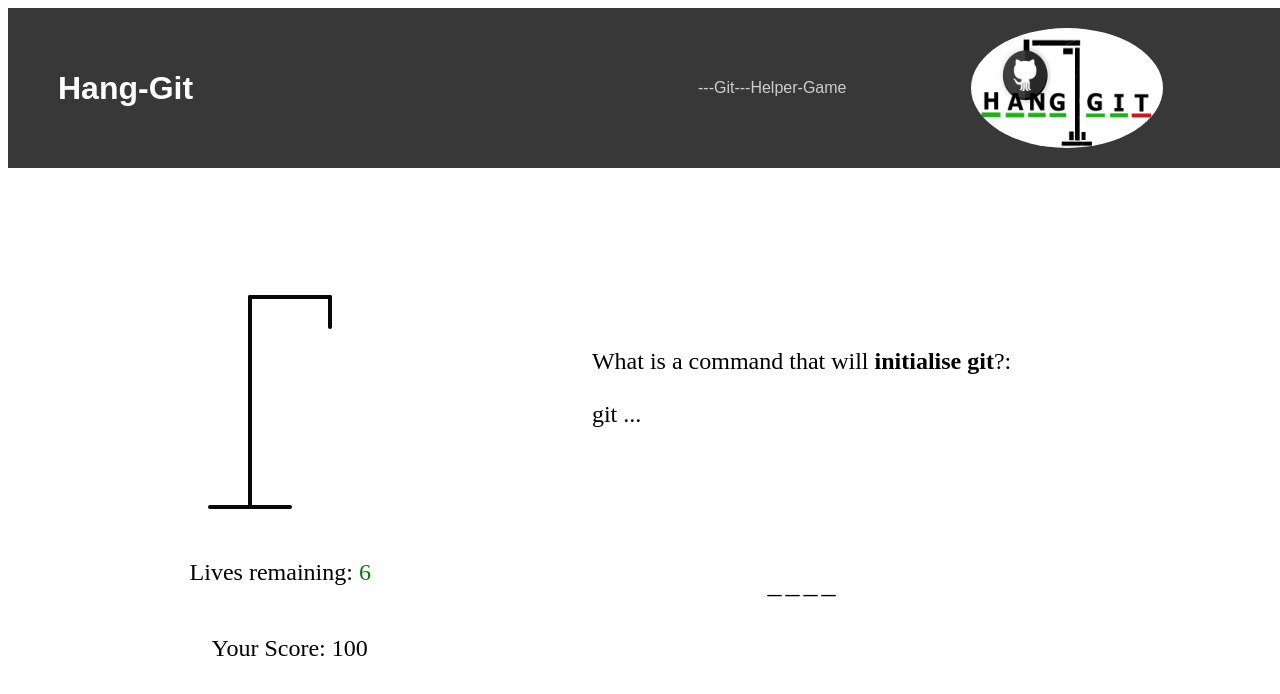
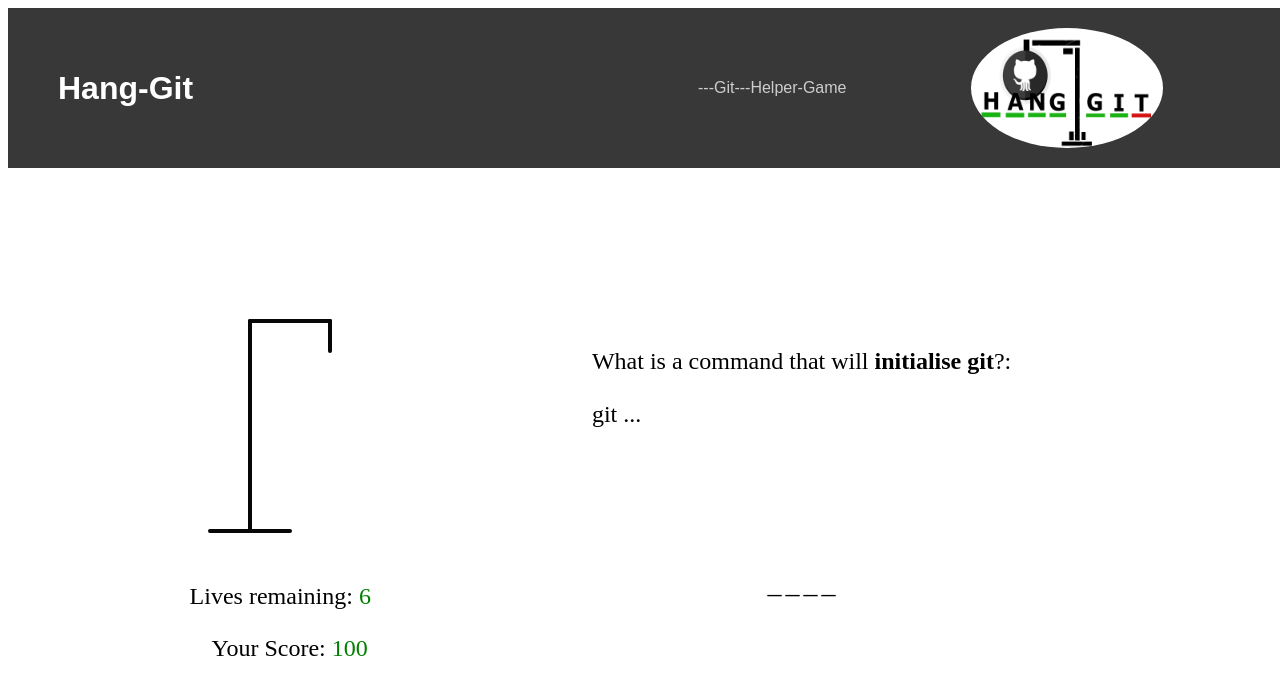
Before and after one commit to cms718/hang-git, a React (Create React App) app: page / in a window 1280 px wide. Both pictures are taken after a click on the button "Easy". Shown: the top 694 px of the page. Built offline with nearby package versions, Linux system fonts and the light colour scheme.

Commit message:
colour added to score, green to start, then blue <= 90

```diff
--- a/src/components/DisplayLives/DisplayLives.jsx
+++ b/src/components/DisplayLives/DisplayLives.jsx
@@ -5,7 +5,7 @@ import './DisplayLives.css';
 
 
 const getColor = (lives) => {
-  return (lives >3) ? 'green': 'red';
+  return (lives >3) ? 'green': 'rgba(185, 28, 28, 0.884)';
 };
 
 
--- a/src/components/ScoreTracker/ScoreTracker.jsx
+++ b/src/components/ScoreTracker/ScoreTracker.jsx
@@ -1,6 +1,11 @@
 import React from 'react';
 import { useEffect } from 'react';
 import './ScoreTracker.css';
+
+
+const getColor = (score) => {
+  return (score >=90) ? 'green': 'blue';
+};
 
 export default function ScoreTracker ({word, guessedLetters, score, updateScore}) {
 
@@ -14,7 +19,7 @@ export default function ScoreTracker ({word, guessedLetters, score, updateScore}
 
     return (
         <div>
-            <p>Your Score: {score}</p>
+            <span>Your Score:</span> <span style={{ color: getColor(score) }} >{score}</span>
         </div>
     )
 }
```
